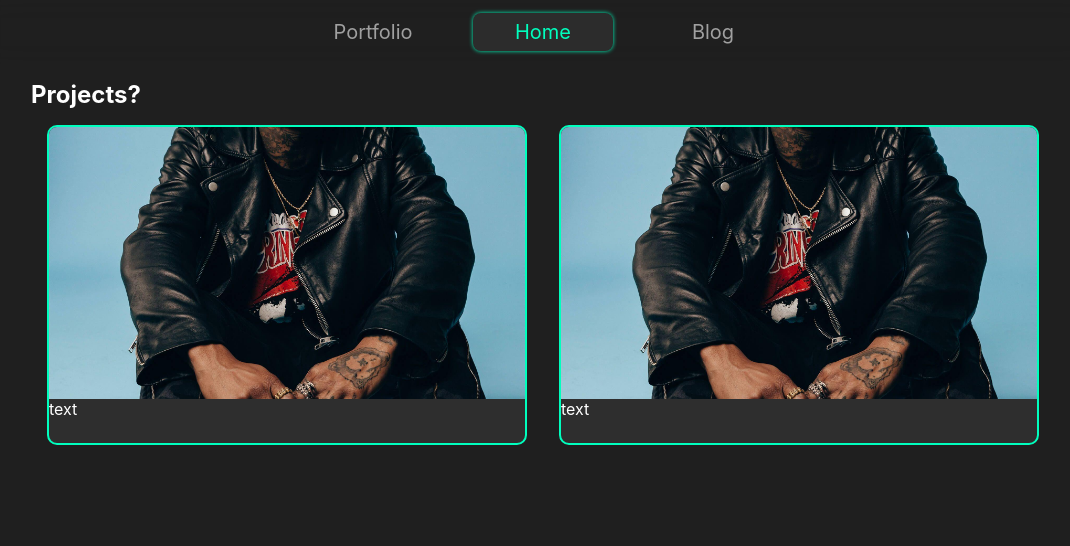
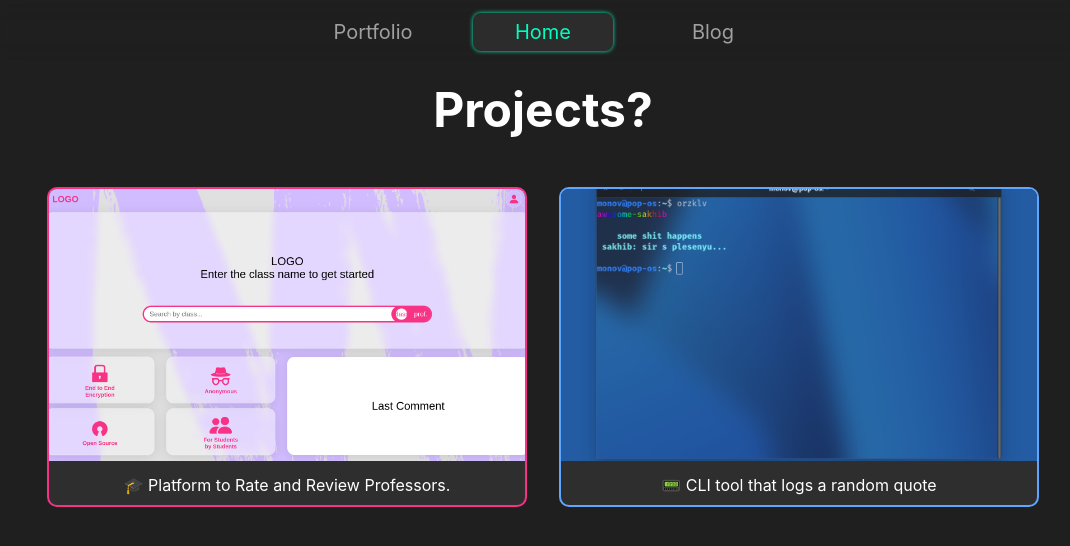
Before and after one commit to monov/monov-web, a React (Vite) app: page /portfolio in a window 1280 px wide. Shown: the top 546 px of the page, without its empty margins (97-1167 px from the left). Built offline with nearby package versions, Linux system fonts and the light colour scheme; a web font is replaced by a local one.

Commit message:
new features

```diff
--- a/src/pages/Portfolio.css
+++ b/src/pages/Portfolio.css
@@ -10,6 +10,12 @@
 
 .projects{
   width: 100%;
+}
+
+.projects h1{
+  text-align: center;
+  font-size: 3rem;
+  margin-bottom: 2rem;
 }
 
 .projects-wrapper{
@@ -26,6 +32,15 @@
   margin-top: 1rem;
   border: 2px solid var(--accent-color);
   overflow: hidden;
+  cursor: pointer;
+}
+
+.project:nth-of-type(1){
+  border-color: #f73285;
+}
+
+.project:nth-of-type(2){
+  border-color: #5ea6ff;
 }
 
 .projpic-wrapper{
@@ -38,13 +53,40 @@
   justify-content: center;
   height: 17rem;
   width: 100%;
-  background: url("/src/assets/imgs/jid.jpg");
   background-position: center;
   background-size: cover;
   transition: .4s;
 }
 
+.projpic.p2{
+  background: url("/src/assets/imgs/proj2.png"), #235ca3;
+  background-position: center;
+  background-size: cover;
+}
+
+.projpic.p1{
+  background: url("/src/assets/imgs/proj1.png");
+  background-position: center;
+  background-size: cover;
+}
+
 .project:hover .projpic{
-  transform: rotate(15deg) scale(2.5);
-  filter: brightness(.2);
+  transform: rotate(15deg) scale(1.5);
+  filter: brightness(.5);
 }
+
+.p1-wrapper, .p2-wrapper{
+  height: 3rem;
+  display: flex;
+  justify-content: center;
+  align-items: center;
+  transition: .2s;
+}
+
+.project:hover .p1-wrapper{
+  color: #f73285;
+}
+
+.project:hover .p2-wrapper{
+  color: #5ea6ff;
+}
--- a/src/pages/Portfolio.jsx
+++ b/src/pages/Portfolio.jsx
@@ -7,7 +7,13 @@ const Portfolio = () => {
     <div className="port-body">
       <div className="port-wrapper">
         <section className="projects">
-          <h1>Projects?</h1>
+          <motion.h1
+            initial={{  opacity: 0 }}
+            animate={{  opacity: 1 }}
+            transition={{ delay: 0.2 }}
+          >
+            Projects?
+          </motion.h1>
           <div className="projects-wrapper">
             <motion.div
               initial={{ x: -100, opacity: 0 }}
@@ -16,10 +22,11 @@ const Portfolio = () => {
               className="project"
             >
               <div className="projpic-wrapper">
-                <div className="projpic"></div>
+                <div className="projpic p1"></div>
               </div>
-
-              <p>text</p>
+              <div className="p1-wrapper">
+                🎓 Platform to Rate and Review Professors.
+              </div>
             </motion.div>
 
             <motion.div
@@ -29,10 +36,12 @@ const Portfolio = () => {
               className="project"
             >
               <div className="projpic-wrapper">
-                <div className="projpic"></div>
+                <div className="projpic p2"></div>
               </div>
 
-              <p>text</p>
+              <div className="p2-wrapper">
+                📟 CLI tool that logs a random quote
+              </div>
             </motion.div>
           </div>
         </section>
```
Also changed, not shown: src/assets/imgs/proj1.png (added), src/assets/imgs/proj2.png (added).
